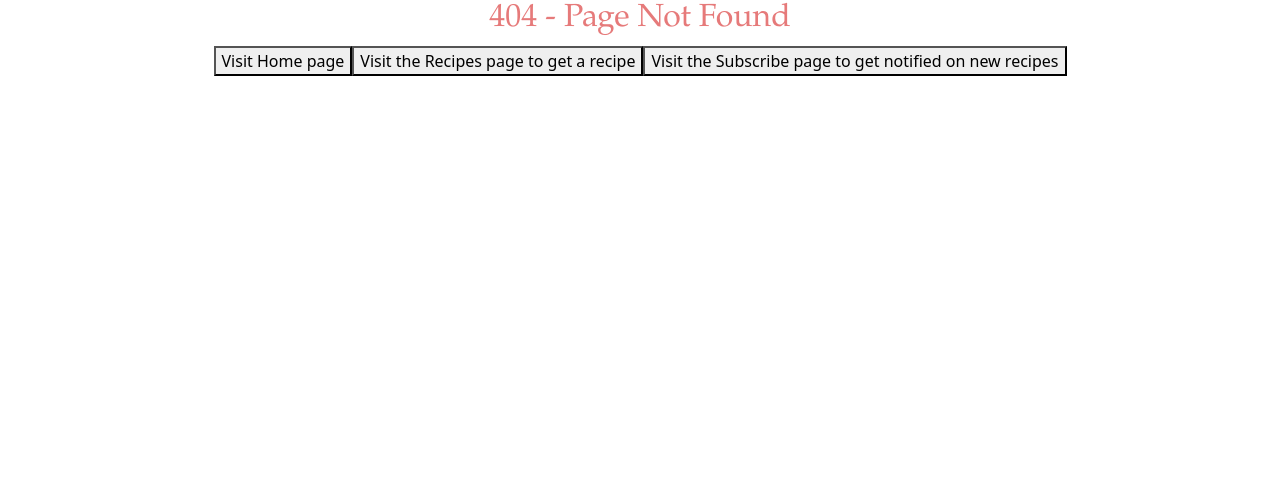
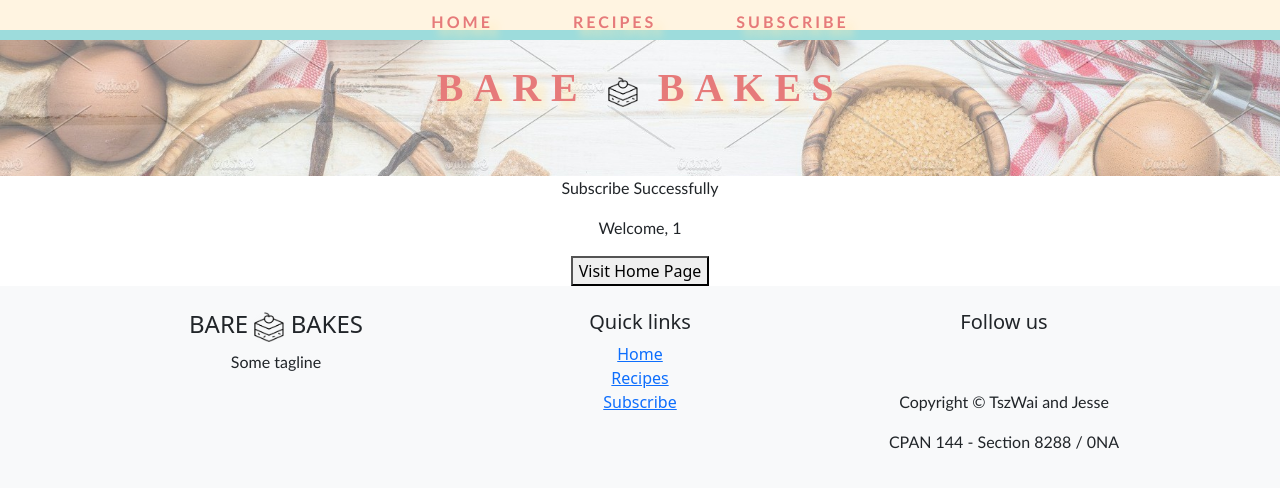
Before and after one commit to jsrynhzl/phase1_cpan144, a React (Create React App) app: page /subscribecompleted/1 in a window 1280 px wide. Before the commit this address had no page. Shown: the top 488 px of the page. Built offline with nearby package versions, Linux system fonts and the light colour scheme; some icons are missing.

Commit message:
SubscribeCompleted

```diff
--- a/src/App.js
+++ b/src/App.js
@@ -4,7 +4,9 @@ import 'bootstrap/dist/css/bootstrap.min.css';
 import Home from './screens/Home';
 import Recipes from './screens/Recipes';
 import Subscribe from './screens/Subscribe';
+import SubscribeCompleted from './screens/SubscribeCompleted';
 import NotFound from './screens/NotFound';
+
 
 const App = () => {
   return (
@@ -14,6 +16,7 @@ const App = () => {
           <Route path="/" element={<Home/>} />
           <Route path="/recipes" element={<Recipes/>} />
           <Route path="/subscribe" element={<Subscribe/>} />
+          <Route path="/subscribecompleted/:name" element={<SubscribeCompleted/>} />
           <Route path="*" element={<NotFound />} />
         </Routes>
       </Router>
--- a/src/screens/Subscribe.js
+++ b/src/screens/Subscribe.js
@@ -1,9 +1,12 @@
-import { useState } from "react"
-import BannerNav from "../components/BannerNav"
-import Footer from "../components/Footer"
+import { useState } from "react";
+import { useNavigate } from "react-router-dom";
+import BannerNav from "../components/BannerNav";
+import Footer from "../components/Footer";
 import './Subscribe.css';
 
 const Subscribe = () => {
+
+    const navigate = useNavigate();
 
     const [name, setName] = useState("")
     const [email, setEmail] = useState("")
@@ -15,23 +18,31 @@ const Subscribe = () => {
 
     const handleSubmit = (event) => {
         event.preventDefault()
+        let hasError = false;
 
         if (name.trim()) {
             setNameError("")
         } else {
             setNameError("Name cannot be empty")
+            hasError = true;
         }
 
         if (email.trim()) {
             setEmailError("")
         } else {
             setEmailError("Email cannot be empty")
+            hasError = true;
         }
 
         if (preferences.length === 0) {
             setPreferencesError("Please select at least one preference");
+            hasError = true;
         } else {
             setPreferencesError("")
+        }
+
+        if (!hasError) {
+            navigate(`/SubscribeCompleted/${name}`);
         }
     }
 
@@ -73,6 +84,7 @@ const Subscribe = () => {
 
                 <div>
                     <label className="preferenceLabel">Select your preferences  : </label>
+                    <br/>
                     <label>
                     <input
                         type="checkbox"
@@ -125,7 +137,7 @@ const Subscribe = () => {
                     />
                     Pastries
                     </label>
-
+                    <br />
                     {preferencesError && <span style={{ color: 'red' }}>{preferencesError}</span>}
                 </div>
 
@@ -136,4 +148,4 @@ const Subscribe = () => {
     );
 }
 
-export default Subscribe
+export default Subscribe;
--- /dev/null
+++ b/src/screens/SubscribeCompleted.js
@@ -0,0 +1,24 @@
+import { useParams, useNavigate } from "react-router-dom"
+import BannerNav from "../components/BannerNav";
+import Footer from "../components/Footer";
+
+const SubscribeCompleted = () => {
+
+    const navigate = useNavigate();
+    const {name} = useParams();
+
+    const goToHome = () => {
+        navigate("/")
+    }
+
+    return (
+        <div>
+            <BannerNav/>
+            <p class="success">Subscribe Successfully</p>
+            <p class="success">Welcome, {name} </p>
+            <button onClick={goToHome}>Visit Home Page</button>
+            <Footer/>
+        </div>
+    )
+}
+export default SubscribeCompleted;
```
